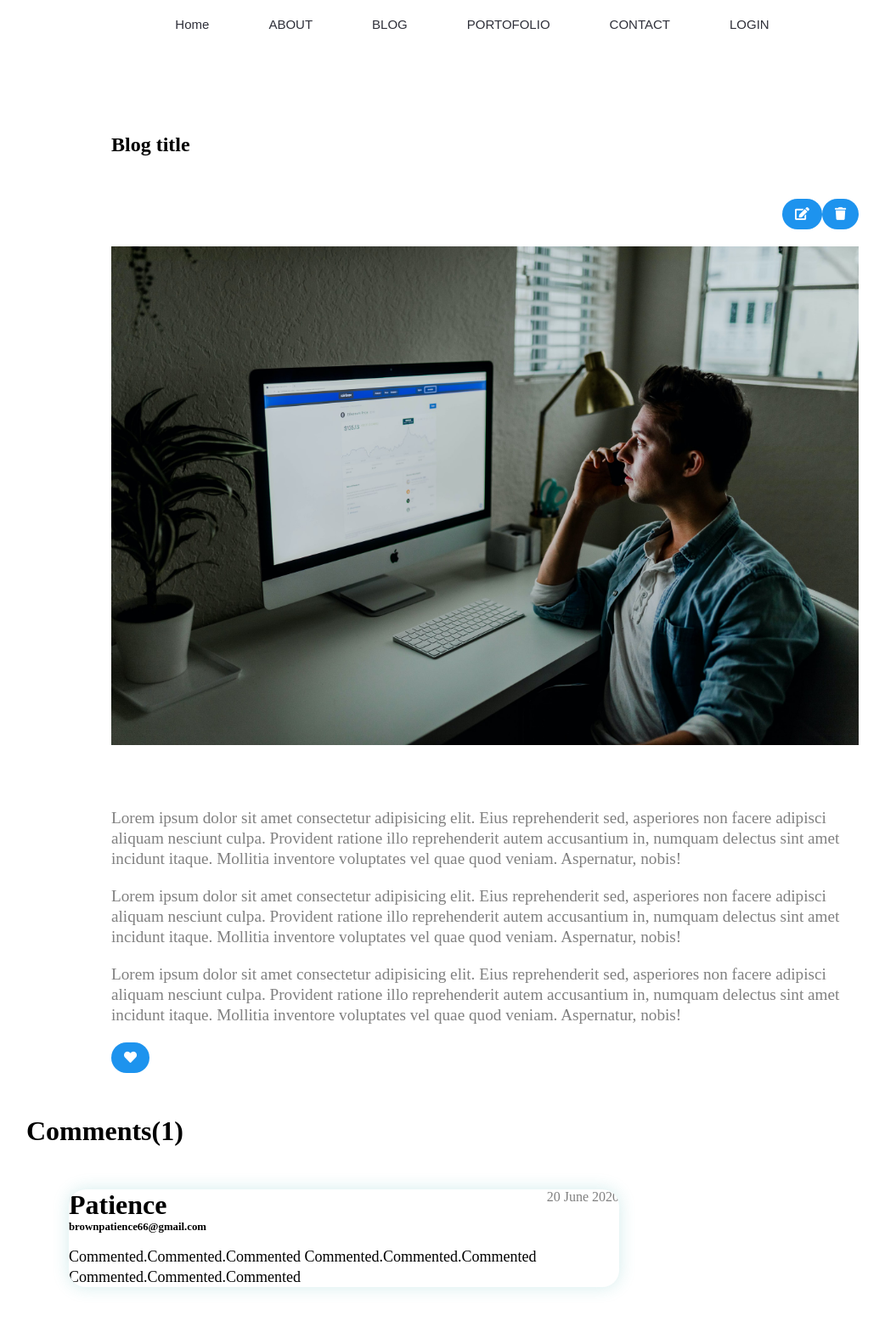
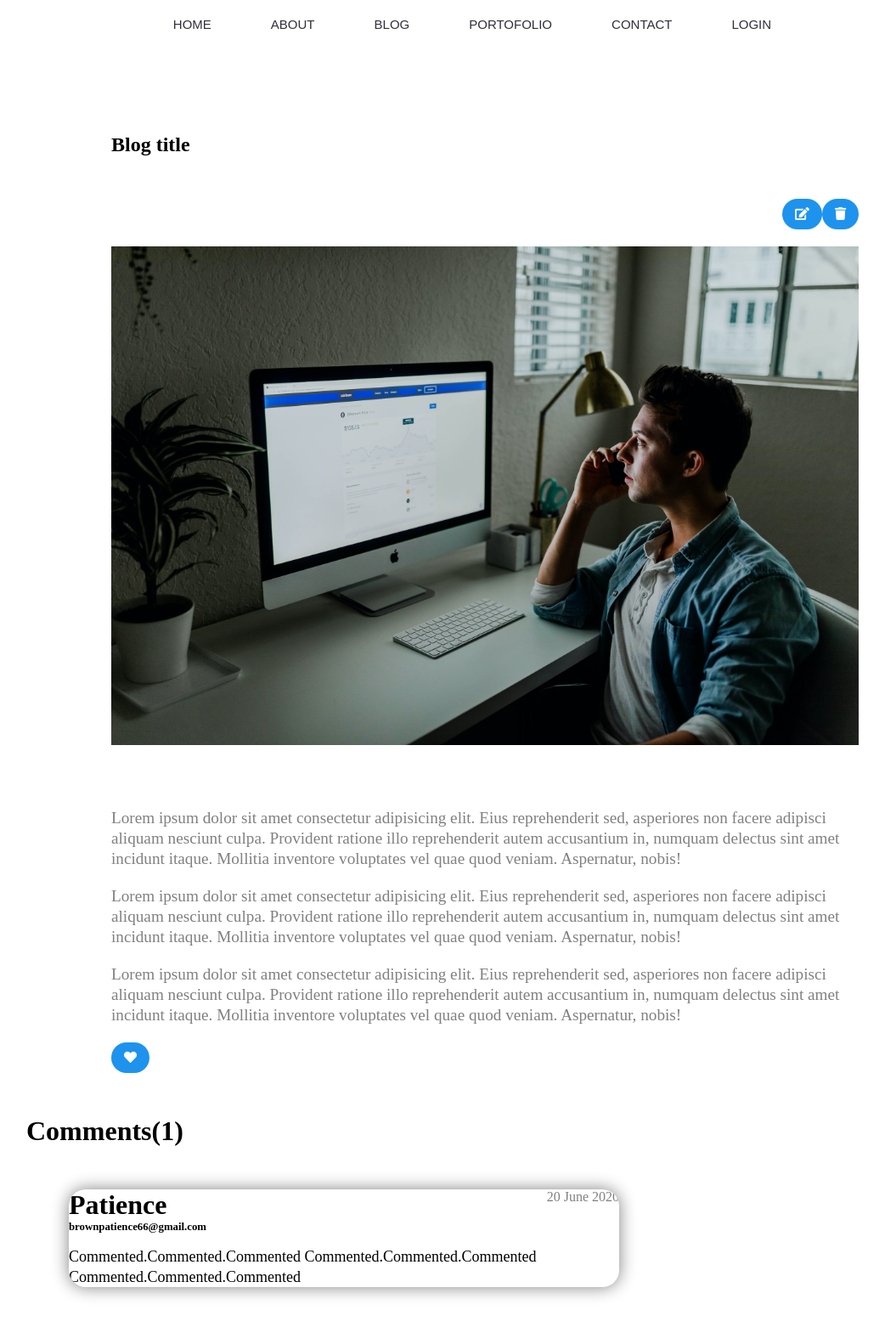
Before and after one commit to Patience250/My-Brand, a plain HTML site: page UI/pages/blogdetails.html in a window 1280 px wide. Shown: the top 1562 px of the page at 85% size, without its empty margins (69-1111 px from the left). Drawn offline with Linux system fonts and the light colour scheme; a script that the page names is missing.

Commit message:
blogdetails page changed

```diff
--- a/UI/css/blogdetails.css
+++ b/UI/css/blogdetails.css
@@ -226,7 +226,7 @@
             border-radius: 20px;
             overflow: scroll;
             margin: 50px;
-            box-shadow: 0 0 20px rgba(34, 158, 158, 0.2);
+            box-shadow: 0 0 20px gray;
         }
 
         .comment-header {
--- a/UI/pages/blogdetails.html
+++ b/UI/pages/blogdetails.html
@@ -14,7 +14,7 @@
     <nav>
        <i class="fa fa-bars bars" aria-hidden="true"></i>
     <ul class="nav-links">
-      <a href="../index.html#" class="link">Home</a>
+      <a href="../index.html#" class="link">HOME</a>
       <a href="../index.html#about-us" class="link" >ABOUT</a>
       <a href="../index.html#blog-section" class="link">BLOG</a>
       <a href="../index.html#portofolio-section" class="link">PORTOFOLIO</a>
```
